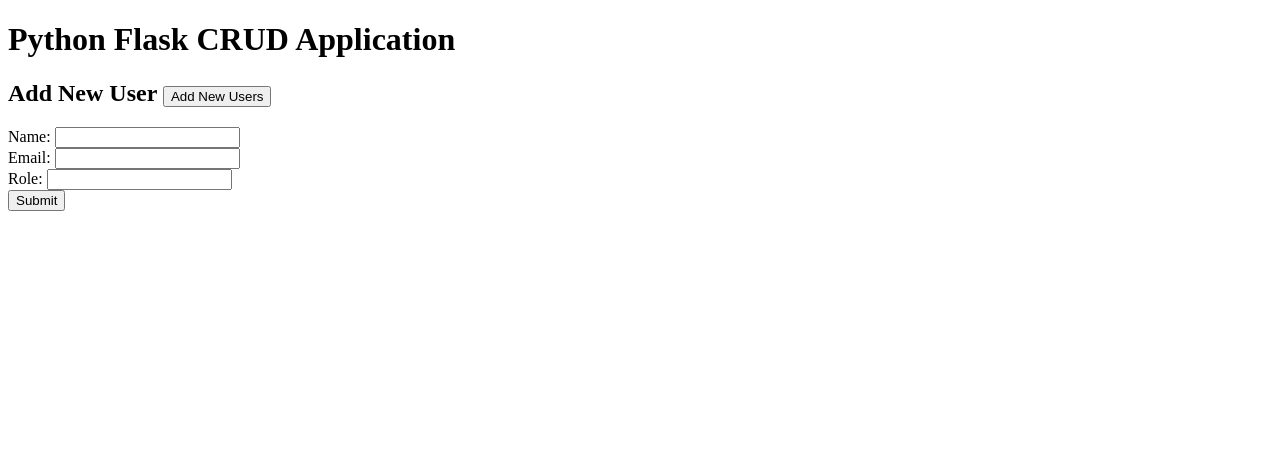
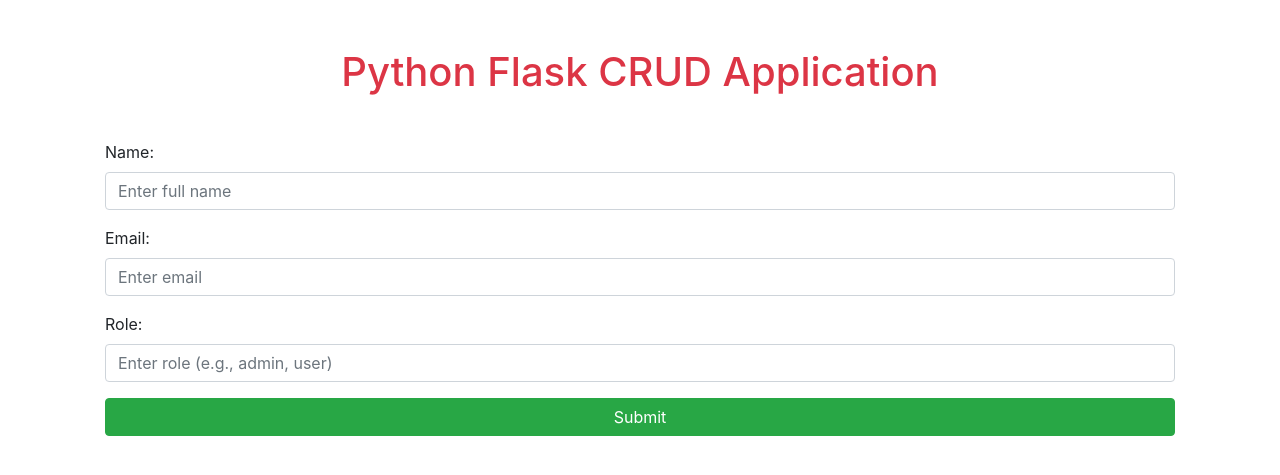
Before and after one commit to Shivamm9644/FLaskAssignment, a Flask app: page /new_user in a window 1280 px wide. Shown: the top 475 px of the page. Run offline with Flask 3, Linux system fonts and the light colour scheme; some libraries are stand-ins or nearby versions.

Commit message:
update html file added some dsign

```diff
--- a/Eactive/template/new_user.html
+++ b/Eactive/template/new_user.html
@@ -1,27 +1,45 @@
 <!DOCTYPE html>
-<html>
+<html lang="en">
 <head>
-    <title>New User</title>
+    <meta charset="UTF-8">
+    <meta name="viewport" content="width=device-width, initial-scale=1.0">
+    <title>Add New User</title>
+    <!-- Bootstrap CSS -->
+    <link href="https://stackpath.bootstrapcdn.com/bootstrap/4.5.2/css/bootstrap.min.css" rel="stylesheet">
 </head>
 <body>
-    <div class="container-fluid">
-        <h1 class="text-center alert alert-danger">Python Flask CRUD Application</h1>
-        <div class="row">
-            <div class="col-sm-2"></div>
+    <div class="container mt-5">
+        <h1 class="text-center text-danger mb-4">Python Flask CRUD Application</h1>
+
+
+            <div class="card-body">
+                <form method="POST" action="{{ url_for('new_user') }}">
+                    <div class="form-group">
+                        <label for="name">Name:</label>
+                        <input type="text" name="name" id="name" class="form-control" placeholder="Enter full name" required>
                     </div>
-        <h2>Add New User <button class="btn btn-primary float-right" data-toggle="modal" data-target="#myModal">Add New Users</button></h2>
-        <form method="POST" action="{{ url_for('new_user') }}">
-            <label for="name">Name:</label>
-            <input type="text" name="name" required><br>
 
+                    <div class="form-group">
                         <label for="email">Email:</label>
-            <input type="email" name="email" required><br>
+                        <input type="email" name="email" id="email" class="form-control" placeholder="Enter email" required>
+                    </div>
 
+                    <div class="form-group">
                         <label for="role">Role:</label>
-            <input type="text" name="role" required><br>
+                        <input type="text" name="role" id="role" class="form-control" placeholder="Enter role (e.g., admin, user)" required>
+                    </div>
 
-            <input type="submit" value="Submit">
+                    <div class="form-group text-center">
+                        <button type="submit" class="btn btn-success btn-block">Submit</button>
+                    </div>
                 </form>
             </div>
+        </div>
+    </div>
+
+    <!-- Bootstrap JS, Popper.js, and jQuery -->
+    <script src="https://code.jquery.com/jquery-3.5.1.slim.min.js"></script>
+    <script src="https://cdn.jsdelivr.net/npm/@popperjs/core@2.5.3/dist/umd/popper.min.js"></script>
+    <script src="https://stackpath.bootstrapcdn.com/bootstrap/4.5.2/js/bootstrap.min.js"></script>
 </body>
 </html>
```
Also changed, not shown: Eactive/template/user_details.html (+27 -8 lines), Eactive/template/users.html (+30 -10 lines). Lines whose indentation alone changed are shown as unchanged.
